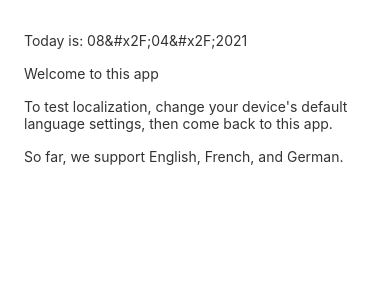
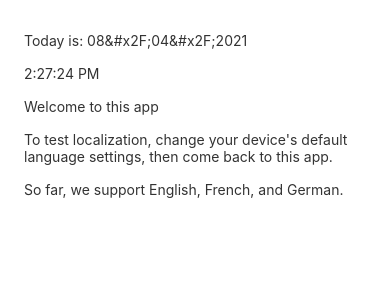
Before and after one commit to ryanjwessel/react-native-i18n-example, a React Native app: screen / in a window 390 px wide. Shown: the top 300 px of the page. Built offline with nearby package versions, Linux system fonts and the light colour scheme; what react-native-localize would draw is missing.

Commit message:
WIP: Display date time by locale

```diff
--- a/react/Welcome.tsx
+++ b/react/Welcome.tsx
@@ -14,6 +14,7 @@ export const Welcome = () => {
   return (
     <View style={styles.container}>
       <Text>{t('today', {date: new Date()})}</Text>
+      <Text>{new Date().toLocaleTimeString()}</Text>
       <Text>{t('title')}</Text>
       <Text>{t('description')}</Text>
       <Text>{t('supported_languages')}</Text>
```
